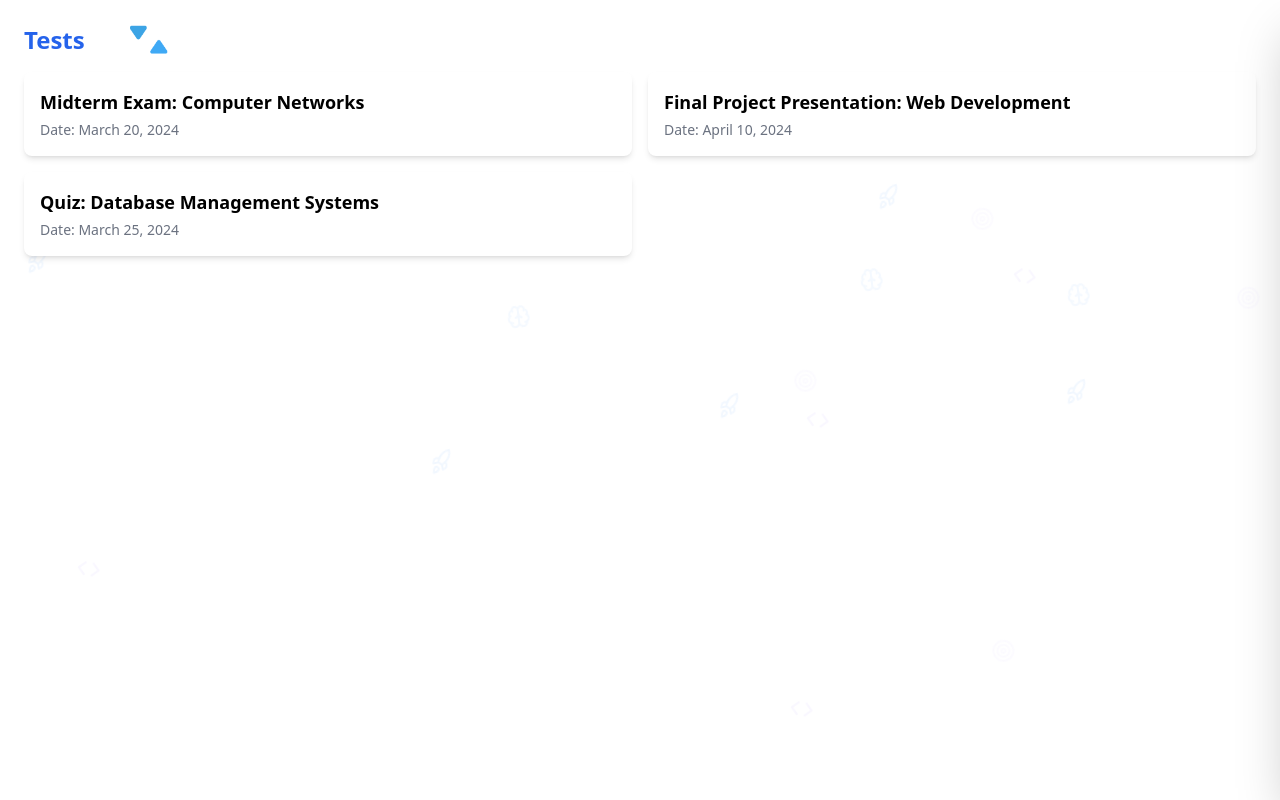
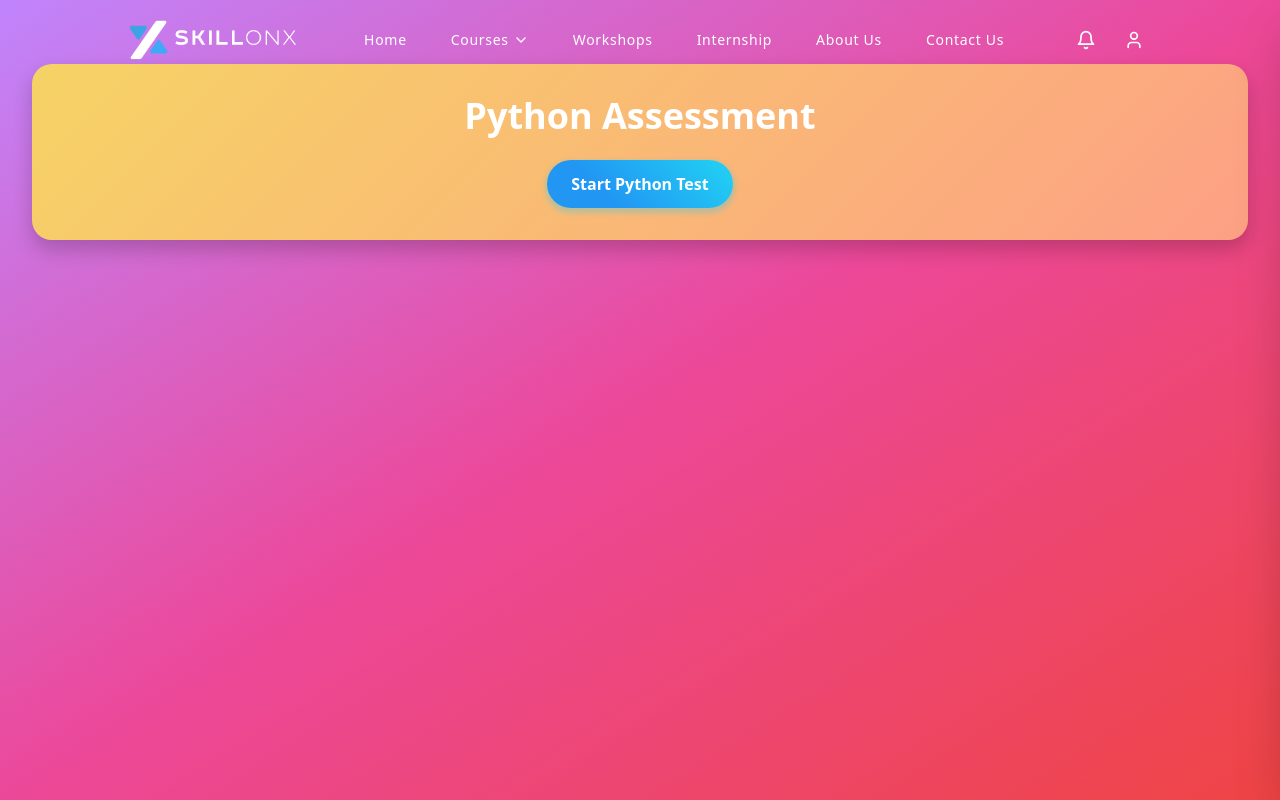
Before and after one commit to Bibin-Antony/skillonxx, a React (Vite) app: page /assesment in a window 1280 px wide. Shown: the top 800 px of the page. Built offline with nearby package versions, Linux system fonts and the light colour scheme.

Commit message:
assessment page is created

```diff
--- a/package.json
+++ b/package.json
@@ -10,10 +10,13 @@
     "preview": "vite preview"
   },
   "dependencies": {
+    "@heroicons/react": "^1.0.6",
     "@radix-ui/react-icons": "^1.3.1",
+    "antd": "^5.21.6",
     "axios": "^1.7.7",
+    "canvas-confetti": "^1.9.3",
     "date-fns": "^4.1.0",
-    "framer-motion": "^11.11.9",
+    "framer-motion": "^11.11.11",
     "lucide-react": "^0.453.0",
     "next-themes": "^0.4.3",
     "react": "^18.3.1",
--- a/src/componets/Dashboard/AssessmentsPage.jsx
+++ b/src/componets/Dashboard/AssessmentsPage.jsx
@@ -1,23 +1,171 @@
-import React from 'react';
+import React, { useState } from 'react';
+import axios from 'axios';
+import { motion } from 'framer-motion';
+import { ChevronRightIcon, ChevronLeftIcon } from '@heroicons/react/solid';
+import { Radio, Space } from 'antd';
+import styled from 'styled-components';
+import confetti from 'canvas-confetti';
 
 const AssessmentPage = () => {
-  const tests = [
-    { id: 1, name: 'Midterm Exam: Computer Networks', date: 'March 20, 2024' },
-    { id: 2, name: 'Final Project Presentation: Web Development', date: 'April 10, 2024' },
-    { id: 3, name: 'Quiz: Database Management Systems', date: 'March 25, 2024' },
-  ];
+  const [questions, setQuestions] = useState([]);
+  const [showQuestions, setShowQuestions] = useState(false);
+  const [currentQuestion, setCurrentQuestion] = useState(0);
+  const [selectedAnswer, setSelectedAnswer] = useState(null);
+  const [userAnswers, setUserAnswers] = useState([]);
+  const [score, setScore] = useState(null); // Track the score percentage
+
+  const fetchPythonTest = async () => {
+    try {
+      const response = await axios.get('http://localhost:5000/questions/python-test');
+      setQuestions(response.data);
+      setShowQuestions(true);
+      confetti({
+        particleCount: 100,
+        spread: 70,
+        origin: { y: 0.6 }
+      });
+    } catch (error) {
+      console.error("Failed to load questions:", error);
+    }
+  };
+
+  const handleNext = () => {
+    if (selectedAnswer) {
+      const updatedAnswers = [...userAnswers];
+      updatedAnswers[currentQuestion] = selectedAnswer;
+      setUserAnswers(updatedAnswers);
+      setSelectedAnswer(null);
+
+      // If this is the last question, calculate the score
+      if (currentQuestion === questions.length - 1) {
+        const correctAnswers = questions.filter(
+          (question, index) => question.correctAnswer === updatedAnswers[index]
+        );
+        const scorePercentage = (correctAnswers.length / questions.length) * 100;
+        setScore(scorePercentage);
+      } else {
+        setCurrentQuestion(currentQuestion + 1);
+      }
+    }
+  };
+
+  const StyledCard = styled(motion.div)`
+    background: linear-gradient(135deg, #f6d365 0%, #fda085 100%);
+    border-radius: 20px;
+    padding: 2rem;
+    box-shadow: 0 10px 20px rgba(0, 0, 0, 0.2);
+    margin-bottom: 2rem;
+  `;
+
+  const Button = styled(motion.button)`
+    background: linear-gradient(45deg, #2196F3 30%, #21CBF3 90%);
+    color: white;
+    font-weight: 600;
+    padding: 0.75rem 1.5rem;
+    border-radius: 9999px;
+    border: none;
+    cursor: pointer;
+    transition: all 0.3s;
+    box-shadow: 0 3px 5px 2px rgba(33, 203, 243, .3);
+
+    &:hover {
+      background: linear-gradient(45deg, #21CBF3 30%, #2196F3 90%);
+    }
+
+    &:disabled {
+      background: #bbb;
+      cursor: not-allowed;
+    }
+  `;
+
+  const ProgressBar = styled.div`
+    width: 100%;
+    height: 10px;
+    background-color: #e0e0e0;
+    border-radius: 5px;
+    margin-bottom: 20px;
+    overflow: hidden;
+  `;
+
+  const Progress = styled.div`
+    width: ${props => props.progress}%;
+    height: 100%;
+    background-color: #4CAF50;
+    transition: width 0.5s ease-in-out;
+  `;
 
   return (
-    <div className="p-6 space-y-4">
-      <h2 className="text-2xl font-bold text-blue-600 mb-4">Tests</h2>
-      <div className="grid grid-cols-1 md:grid-cols-2 gap-4">
-        {tests.map(test => (
-          <div key={test.id} className="bg-white shadow-md rounded-lg p-4">
-            <h3 className="text-lg font-semibold">{test.name}</h3>
-            <p className="text-sm text-gray-500 mt-1">Date: {test.date}</p>
+    <div className="min-h-screen pt-16 bg-gradient-to-br from-purple-400 via-pink-500 to-red-500 p-8">
+      <StyledCard
+        initial={{ opacity: 0, y: 20 }}
+        animate={{ opacity: 1, y: 0 }}
+        transition={{ duration: 0.5 }}
+      >
+        <h2 className="text-4xl font-bold text-white mb-6 text-center">Python Assessment</h2>
+
+        {!showQuestions ? (
+          <div className="flex justify-center">
+            <Button
+              whileHover={{ scale: 1.05 }}
+              whileTap={{ scale: 0.95 }}
+              onClick={fetchPythonTest}
+            >
+              Start Python Test
+            </Button>
           </div>
-        ))}
-      </div>
+        ) : score !== null ? (
+          <h3 className="text-3xl font-bold text-white text-center">
+            Your Score: {score.toFixed(2)}%
+          </h3>
+        ) : (
+          <motion.div
+            initial={{ opacity: 0 }}
+            animate={{ opacity: 1 }}
+            transition={{ duration: 0.5 }}
+          >
+            <ProgressBar>
+              <Progress progress={(currentQuestion + 1) / questions.length * 100} />
+            </ProgressBar>
+            <h3 className="text-2xl font-semibold text-white mb-4 text-center">
+              Question {currentQuestion + 1} of {questions.length}
+            </h3>
+            <StyledCard>
+              <p className="text-xl font-medium mb-6 text-gray-800">{questions[currentQuestion].question}</p>
+              <Radio.Group
+                className="w-full"
+                onChange={(e) => setSelectedAnswer(e.target.value)}
+                value={selectedAnswer}
+              >
+                <Space direction="vertical" className="w-full">
+                  {questions[currentQuestion].options.map((option, optIndex) => (
+                    <Radio key={optIndex} value={option} className="text-lg py-3 text-gray-700">
+                      {option}
+                    </Radio>
+                  ))}
+                </Space>
+              </Radio.Group>
+            </StyledCard>
+            <div className="flex justify-between mt-6">
+              <Button
+                whileHover={{ scale: 1.05 }}
+                whileTap={{ scale: 0.95 }}
+                onClick={() => setCurrentQuestion(Math.max(0, currentQuestion - 1))}
+                disabled={currentQuestion === 0}
+              >
+                <ChevronLeftIcon className="w-5 h-5 inline-block mr-1" /> Previous
+              </Button>
+              <Button
+                whileHover={{ scale: 1.05 }}
+                whileTap={{ scale: 0.95 }}
+                onClick={handleNext}
+                disabled={!selectedAnswer}
+              >
+                {currentQuestion === questions.length - 1 ? "Finish" : "Next"} <ChevronRightIcon className="w-5 h-5 inline-block ml-1" />
+              </Button>
+            </div>
+          </motion.div>
+        )}
+      </StyledCard>
     </div>
   );
 };
```
Also changed, not shown: 1 other file (tests, documents, lock files or other folders).
